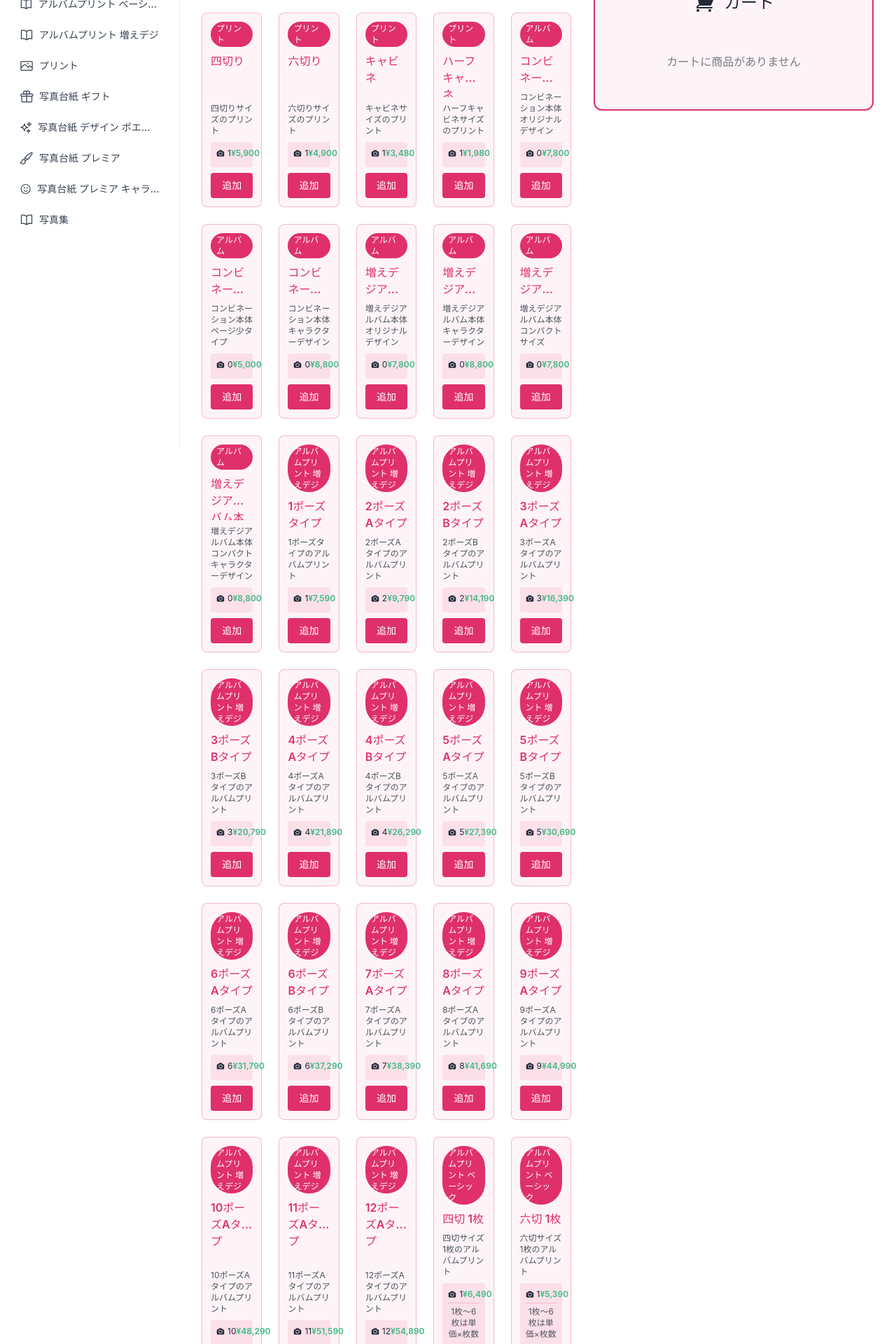
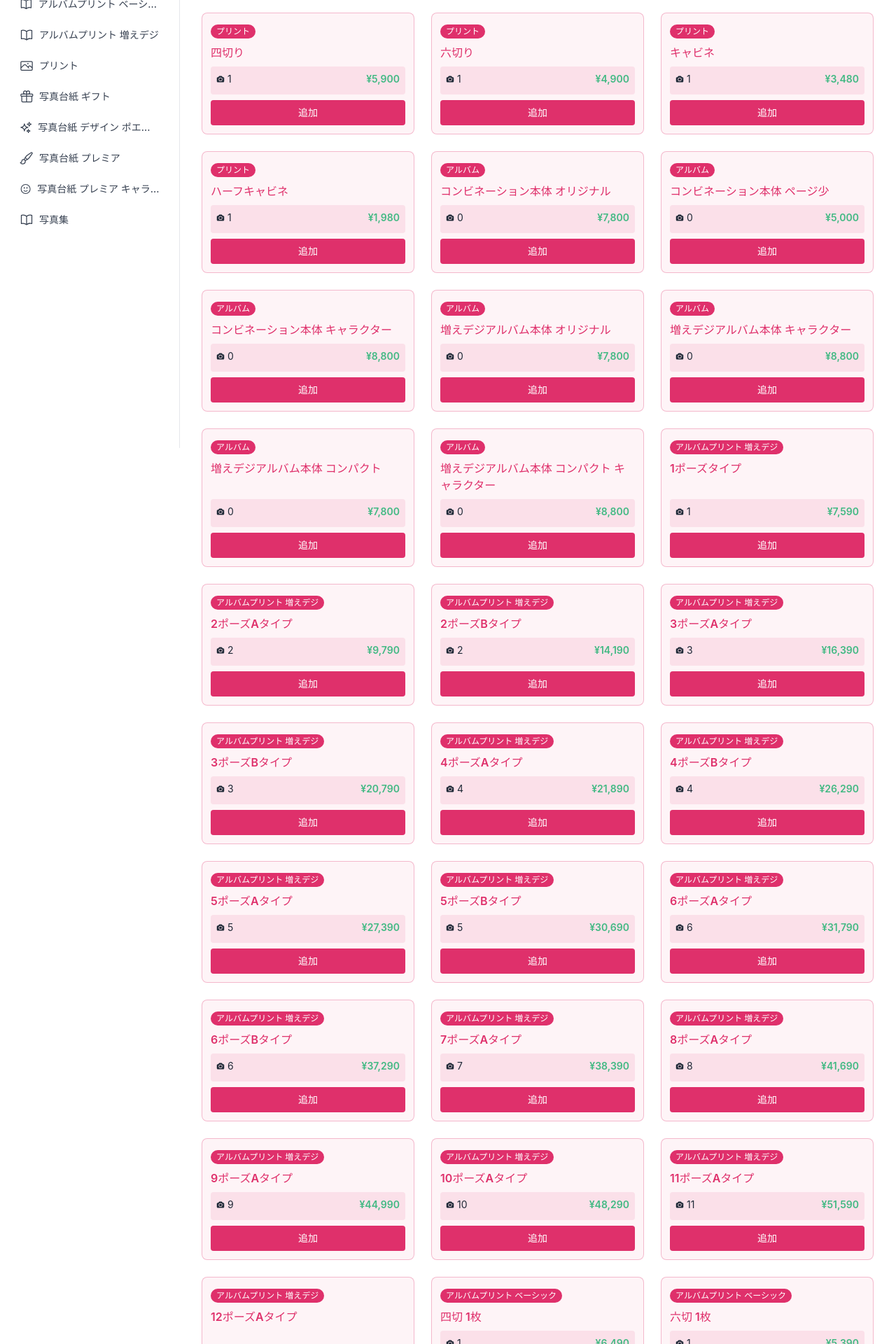
Before and after one commit to kiwi-26/photo-studio-price-calculator, a Vue app: page / in a window 1280 px wide. Shown: the part 160-2080 px from the top of the page at 70% size. Built offline with nearby package versions, Linux system fonts and the light colour scheme.

Commit message:
商品表示調整

```diff
--- a/src/App.vue
+++ b/src/App.vue
@@ -11,7 +11,7 @@
     <div class="ml-16 md:ml-64">
       <AppHeader />
 
-      <div class="grid grid-cols-1 lg:grid-cols-[1fr_400px] gap-4 sm:gap-6 lg:gap-8">
+      <div class="grid grid-cols-1 gap-4 sm:gap-6 lg:gap-8">
         <!-- Products Section -->
         <ProductsList
           :products="products"
@@ -19,20 +19,10 @@
           @add-to-cart="addToCart"
           @update:selected-category="selectedCategory = $event"
         />
-
-        <!-- Cart Section - Hidden on mobile, visible on desktop -->
-        <div class="hidden lg:block">
-          <ShoppingCart
-            :cart="cart"
-            @remove-from-cart="removeFromCart"
-            @update-quantity="updateQuantity"
-            @clear-cart="clearCart"
-          />
-        </div>
       </div>
 
       <!-- Sticky Cart Footer - Always visible -->
-      <div class="lg:hidden">
+      <div class="">
         <StickyCartFooter
           :cart="cart"
           @remove-from-cart="removeFromCart"
--- a/src/components/ProductCard.vue
+++ b/src/components/ProductCard.vue
@@ -11,10 +11,10 @@
     <h3 class="text-sm sm:text-base font-semibold mb-2 text-primary line-clamp-2 flex-grow">{{ product.name }}</h3>
 
     <!-- Description - Hidden on mobile, shown on larger screens -->
-    <p class="hidden sm:block text-xs opacity-80 mb-2 line-clamp-2">{{ product.description }}</p>
+    <!-- <p class="hidden sm:block text-xs opacity-80 mb-2 line-clamp-2">{{ product.description }}</p> -->
 
     <!-- Compact Info Section -->
-    <div class="mb-2 p-2 bg-primary/10 rounded text-xs">
+    <div class="mb-2 p-2 bg-primary/10 rounded text-sm">
       <!-- Photo Count and Price in one row -->
       <div class="flex justify-between items-center mb-1">
         <span class="flex items-center">
@@ -26,7 +26,7 @@
 
       <!-- Variation if exists -->
       <div v-if="product.variation" class="text-center pt-1 border-t border-primary/20">
-        <span class="text-xs opacity-75">{{ product.variation }}</span>
+        <span class="text-sm opacity-75">{{ product.variation }}</span>
       </div>
     </div>
 
--- a/src/components/ProductsList.vue
+++ b/src/components/ProductsList.vue
@@ -3,7 +3,7 @@
     <h2 class="text-lg sm:text-xl lg:text-2xl mb-4 sm:mb-6">商品一覧</h2>
 
     <!-- Products List -->
-    <div class="grid gap-3 sm:gap-4 md:gap-6 grid-cols-2 sm:grid-cols-3 lg:grid-cols-4 xl:grid-cols-5">
+    <div class="grid gap-3 sm:gap-4 md:gap-6 grid-cols-1 sm:grid-cols-2 lg:grid-cols-3">
       <ProductCard
         v-for="product in filteredProducts"
         :key="product.id"
```
